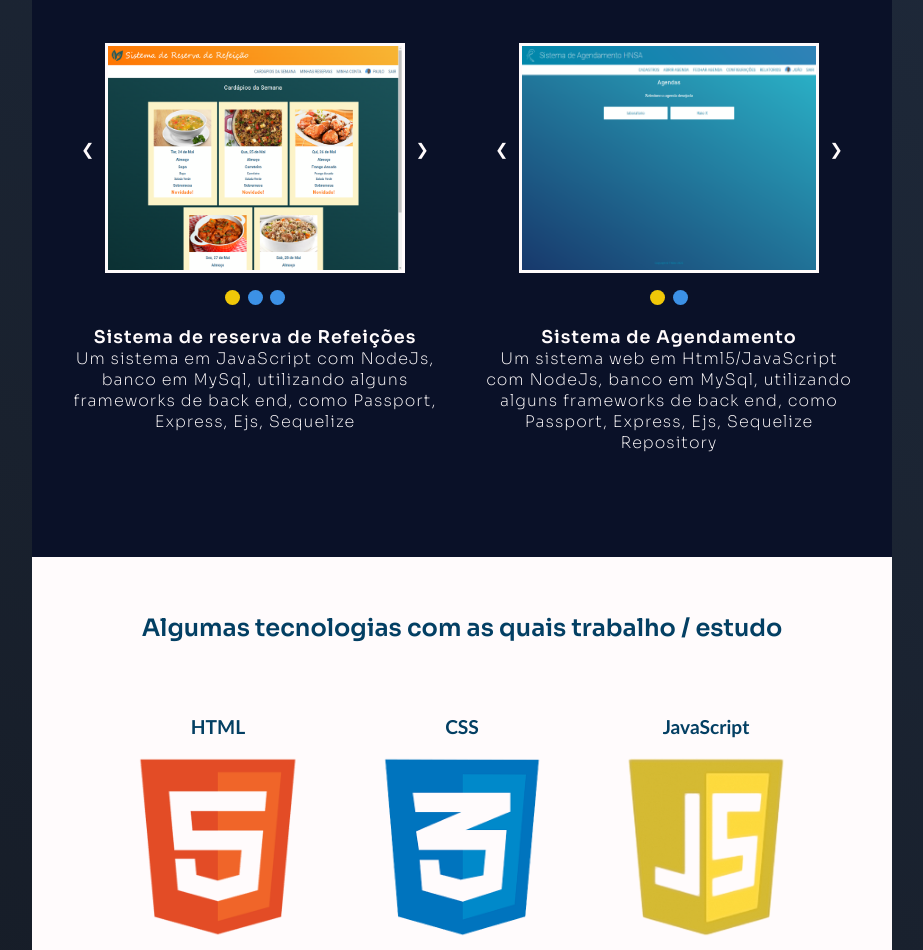
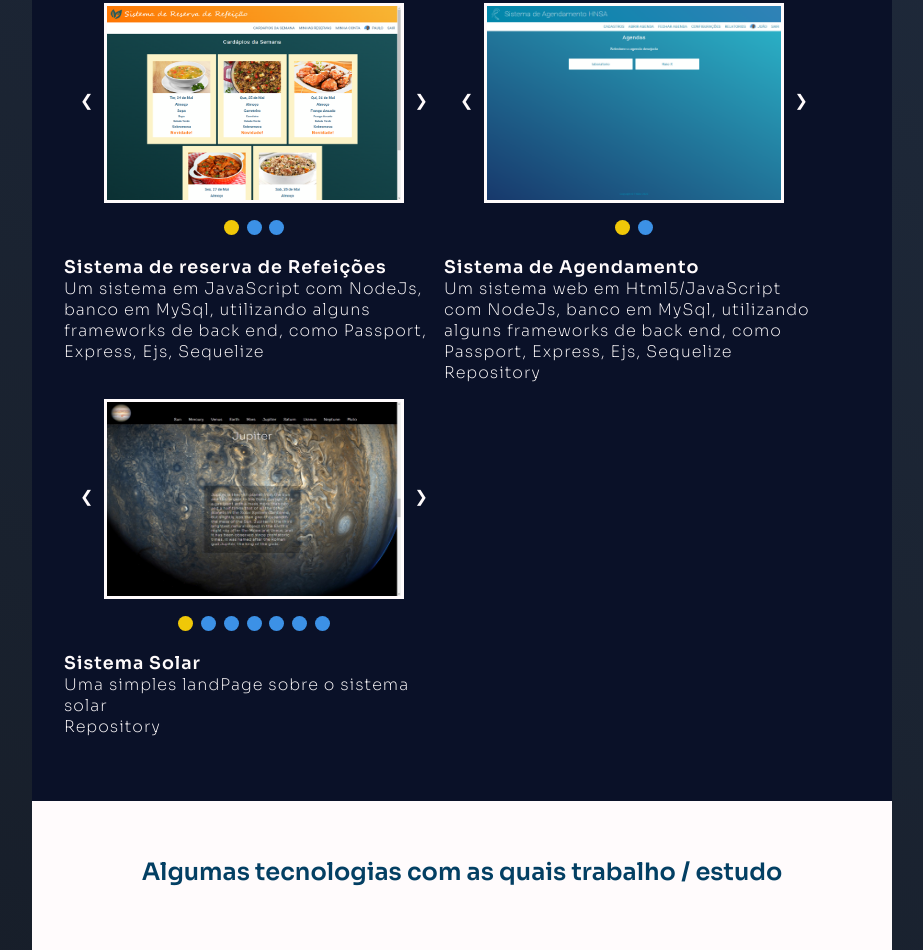
Before and after one commit to TMNeumann/portfolio, a website: page index.html in a window 1280 px wide. Shown: the part 637-1587 px from the top of the page, without its empty margins (178-1101 px from the left). Drawn offline with Linux system fonts and the light colour scheme; a web font is replaced by a local one.

Commit message:
new job sample

```diff
--- a/assets/css/style.css
+++ b/assets/css/style.css
@@ -287,9 +287,11 @@ footer {
     .open-menu {
         display: none;
     }
-    .grid {
-        display: grid;
+    .samples {
+        display: flex;
         grid-template-columns: 50% 50%;
+        flex-wrap: wrap;
+        align-items: flex-start;
     }
     .grid li {
         padding: .5em;
--- a/index.html
+++ b/index.html
@@ -97,7 +97,7 @@
     </section>
     <section id="portfolio">
         <div class="container dark">
-            <ul class="grid">
+            <ul class="samples">
                 <li>
                     <div id="srf-carousel" class="carousel ">
                         <div class="img-box">
@@ -134,6 +134,35 @@
                     <div class="description">
                         <p class="title">Sistema de Agendamento</p>
                         <p>Um sistema web em Html5/JavaScript com NodeJs, banco em MySql, utilizando alguns frameworks de back end, como Passport, Express, Ejs, Sequelize</p>
+                        <a href="">Repository</a>
+                    </div>
+                </li>
+                <li>
+                    <div id="ss-carousel" class="carousel">
+                        <div class="img-box">
+                            <img src="assets/img/ss/1.jpg">
+                            <img src="assets/img/ss/2.jpg">
+                            <img src="assets/img/ss/3.png">
+                            <img src="assets/img/ss/4.png">
+                            <img src="assets/img/ss/5.png">
+                            <img src="assets/img/ss/6.png">
+                            <img src="assets/img/ss/7.png">
+                        </div>
+                        <a class="prev" onclick="plusSlides(-1, 'ss-carousel')">&#10094;</a>
+                        <a class="next" onclick="plusSlides(1, 'ss-carousel')">&#10095;</a>
+                        <div class="carousel-controlers">
+                            <span class="dot" onclick="currentSlide(1, 'ss-carousel')"></span>
+                            <span class="dot" onclick="currentSlide(2, 'ss-carousel')"></span>
+                            <span class="dot" onclick="currentSlide(3, 'ss-carousel')"></span>
+                            <span class="dot" onclick="currentSlide(4, 'ss-carousel')"></span>
+                            <span class="dot" onclick="currentSlide(5, 'ss-carousel')"></span>
+                            <span class="dot" onclick="currentSlide(6, 'ss-carousel')"></span>
+                            <span class="dot" onclick="currentSlide(7, 'ss-carousel')"></span>
+                        </div>
+                    </div>
+                    <div class="description">
+                        <p class="title">Sistema Solar</p>
+                        <p>Uma simples landPage sobre o sistema solar</p>
                         <a href="">Repository</a>
                     </div>
                 </li>
@@ -198,6 +227,7 @@
         let slideIndex = 1;
         showSlides(slideIndex, 'sa-carousel');
         showSlides(slideIndex, 'srf-carousel');
+        showSlides(slideIndex, 'ss-carousel');
 
         // Next/previous controls
         function plusSlides(n, carousel) {
```
Also changed, not shown: assets/img/ss/1.jpg (added), assets/img/ss/2.jpg (added), assets/img/ss/3.png (added), assets/img/ss/4.png (added), assets/img/ss/5.png (added), assets/img/ss/6.png (added), assets/img/ss/7.png (added).
